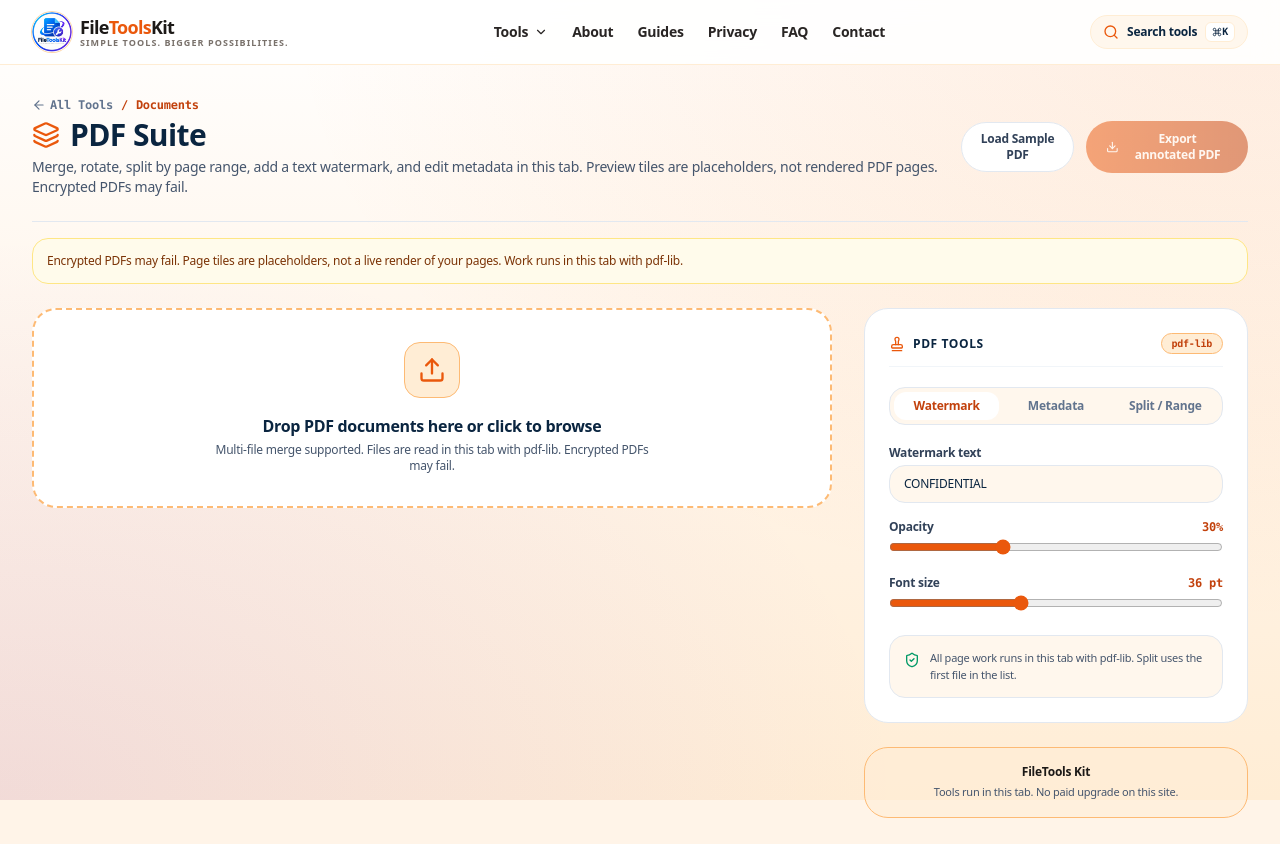
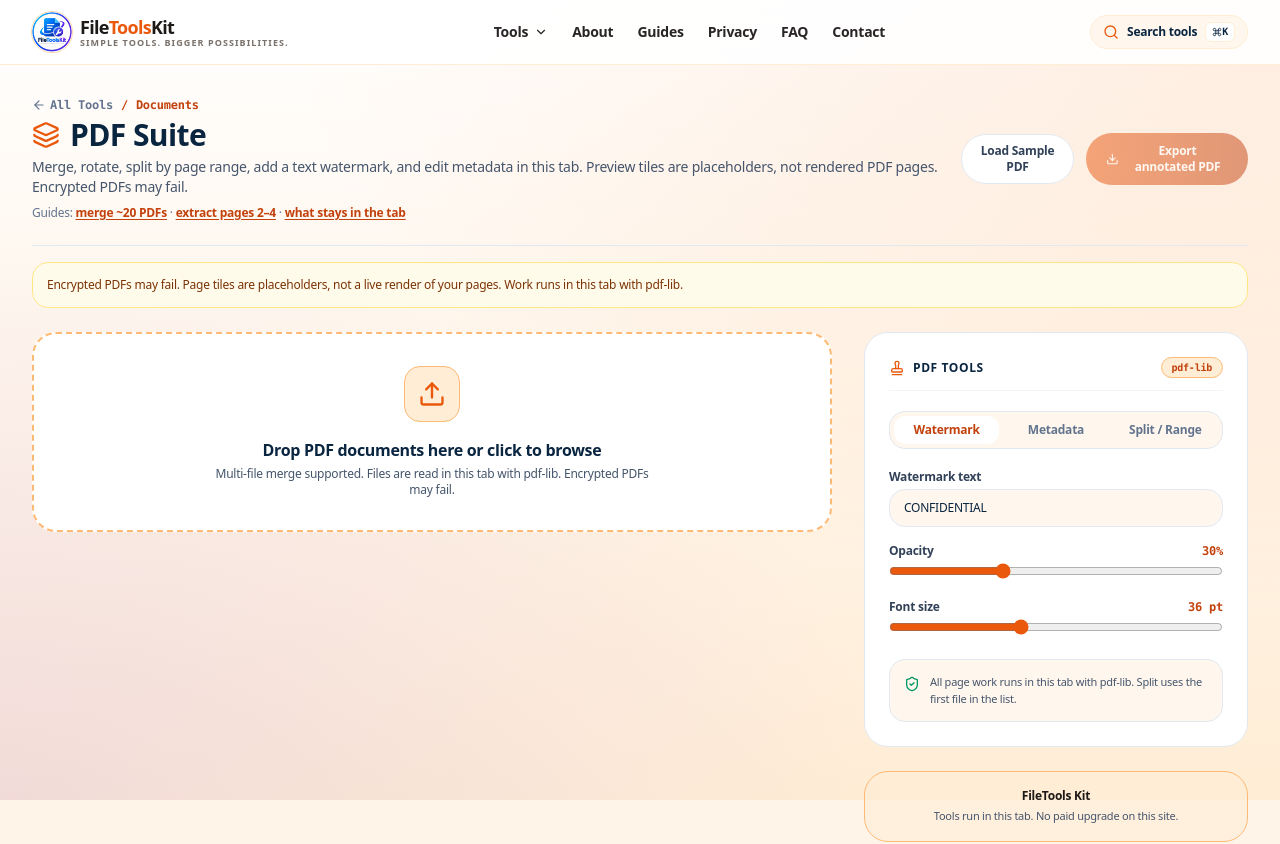
Before and after one commit to Sourendas/OmniCraft-Studio, a React (Vite) app: page /pdf-suite in a window 1280 px wide. Shown: the top 844 px of the page. Built offline with nearby package versions, Linux system fonts and the light colour scheme.

Commit message:
seo: add guide links on PDF Suite, converter, optimizer, resume, QR

```diff
--- a/src/pages/tools/FileConverterPage.tsx
+++ b/src/pages/tools/FileConverterPage.tsx
@@ -252,6 +252,10 @@
           <p className="text-xs sm:text-sm text-slate-600 mt-1 font-medium">
             Convert Images (PNG, JPG, WebP), Audio → WAV, and DOCX to PDF/TXT in this browser.
           </p>
+          <p className="text-xs text-slate-500 mt-2 font-medium">
+            Guide:{' '}
+            <Link to="/guides/convert-images-png-jpg-webp" className="text-[#C2410C] font-black underline underline-offset-2">convert JPG / PNG / WebP for the job</Link>
+          </p>
         </div>
         {files.length > 0 && (
           <div className="flex items-center gap-3">
--- a/src/pages/tools/ImageOptimizerPage.tsx
+++ b/src/pages/tools/ImageOptimizerPage.tsx
@@ -151,6 +151,10 @@
           <p className="text-xs sm:text-sm text-slate-600 mt-1 font-medium">
             Compress and resize in the canvas. Before/after file sizes shown per image — savings vary.
           </p>
+          <p className="text-xs text-slate-500 mt-2 font-medium">
+            Guide:{' '}
+            <Link to="/guides/compress-images-in-browser" className="text-[#C2410C] font-black underline underline-offset-2">compress images for email or a website</Link>
+          </p>
         </div>
         {images.length > 0 && (
           <button onClick={handleDownloadAll} className="flex items-center gap-2 px-5 py-2.5 rounded-full bg-gradient-to-r from-[#EA580C] to-[#C2410C] hover:from-[#F97316] hover:to-[#EA580C] text-white text-xs font-black shadow-lg shadow-orange-500/20 transition-all cursor-pointer">
--- a/src/pages/tools/PdfSuitePage.tsx
+++ b/src/pages/tools/PdfSuitePage.tsx
@@ -226,6 +226,14 @@
           <p className="text-xs sm:text-sm text-slate-600 mt-1 font-medium">
             Merge, rotate, split by page range, add a text watermark, and edit metadata in this tab. Preview tiles are placeholders, not rendered PDF pages. Encrypted PDFs may fail.
           </p>
+          <p className="text-xs text-slate-500 mt-2 font-medium">
+            Guides:{' '}
+            <Link to="/guides/merge-pdf-in-browser" className="text-[#C2410C] font-black underline underline-offset-2">merge ~20 PDFs</Link>
+            {' · '}
+            <Link to="/guides/split-pdf-pages" className="text-[#C2410C] font-black underline underline-offset-2">extract pages 2–4</Link>
+            {' · '}
+            <Link to="/guides/what-stays-in-the-tab" className="text-[#C2410C] font-black underline underline-offset-2">what stays in the tab</Link>
+          </p>
         </div>
         <div className="flex items-center gap-3">
           <button onClick={loadDemoPdf} className="px-4 py-2 rounded-full bg-white hover:bg-slate-50 border border-slate-200 text-xs font-bold text-slate-700">Load Sample PDF</button>
--- a/src/pages/tools/QrGeneratorPage.tsx
+++ b/src/pages/tools/QrGeneratorPage.tsx
@@ -133,6 +133,10 @@
           </h1>
           <p className="text-xs sm:text-sm text-slate-600 mt-1 font-medium">
             Encode a URL, Wi-Fi network, vCard, or text. Export PNG or SVG. Work stays in this tab.
+          </p>
+          <p className="text-xs text-slate-500 mt-2 font-medium">
+            Guide:{' '}
+            <Link to="/guides/create-qr-code" className="text-[#C2410C] font-black underline underline-offset-2">create a Wi-Fi or link QR code</Link>
           </p>
         </div>
 
--- a/src/pages/tools/ResumeBuilderPage.tsx
+++ b/src/pages/tools/ResumeBuilderPage.tsx
@@ -147,6 +147,10 @@
             </h1>
             <p className="text-sm text-slate-600 mt-1 font-medium">
               12 layouts. Pick one, fill the form, download a PDF. Keyword overlap is local, not an ATS. Rewrite is a local verb helper.
+            </p>
+            <p className="text-xs text-slate-500 mt-2 font-medium">
+              Guide:{' '}
+              <Link to="/guides/build-resume-pdf" className="text-[#C2410C] font-black underline underline-offset-2">turn work history into a resume PDF</Link>
             </p>
           </div>
           <div className="flex flex-wrap items-center gap-2 shrink-0">
```
